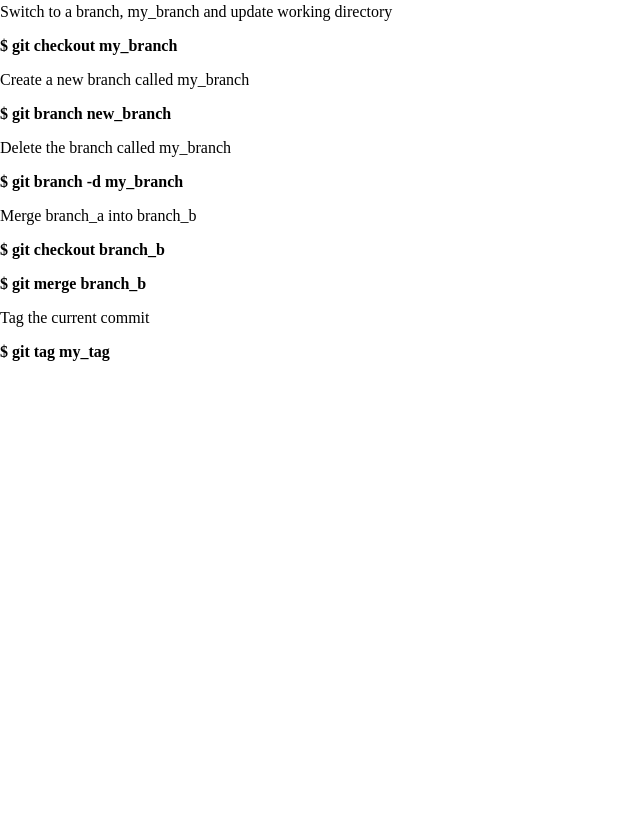
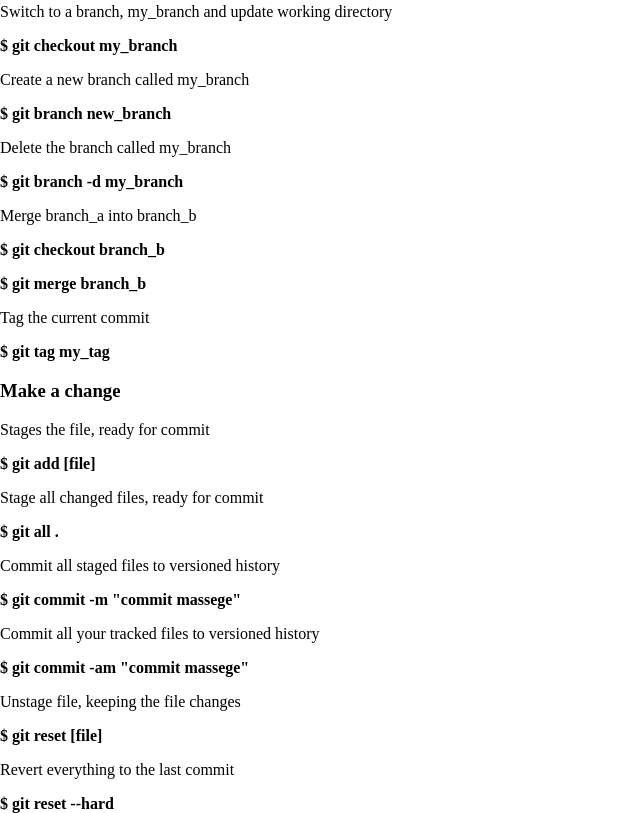
Before and after one commit to dismn/lab11copy, a plain HTML site: page git_commands.html in a window 1280 px wide. Shown: the part 1112-1925 px from the top of the page, without its empty margins (0-640 px from the left). Before the commit the page ends 1473 px from the top, so only its background shows below. Drawn offline with Linux system fonts and the light colour scheme.

Commit message:
Make a change

```diff
--- a/git_commands.html
+++ b/git_commands.html
@@ -61,6 +61,20 @@
         <p>Tag the current commit</p>
         <p><b>$ git tag my_tag</b></p>
 
+        <h3>Make a change</h3>
+        <p>Stages the file, ready for commit</p>
+        <p><b>$ git add [file]</b></p>
+        <p>Stage all changed files, ready for commit</p>
+        <p><b>$ git all .</b></p>
+        <p>Commit all staged files to versioned history</p>
+        <p><b>$ git commit -m "commit massege"</b></p>
+        <p>Commit all your tracked files to versioned history</p>
+        <p><b>$ git commit -am "commit massege"</b></p>
+        <p>Unstage file, keeping the file changes</p>
+        <p><b>$ git reset [file]</b></p>
+        <p>Revert everything to the last commit</p>
+        <p><b>$ git reset --hard</b></p>
+
 
 
     </div>
```
